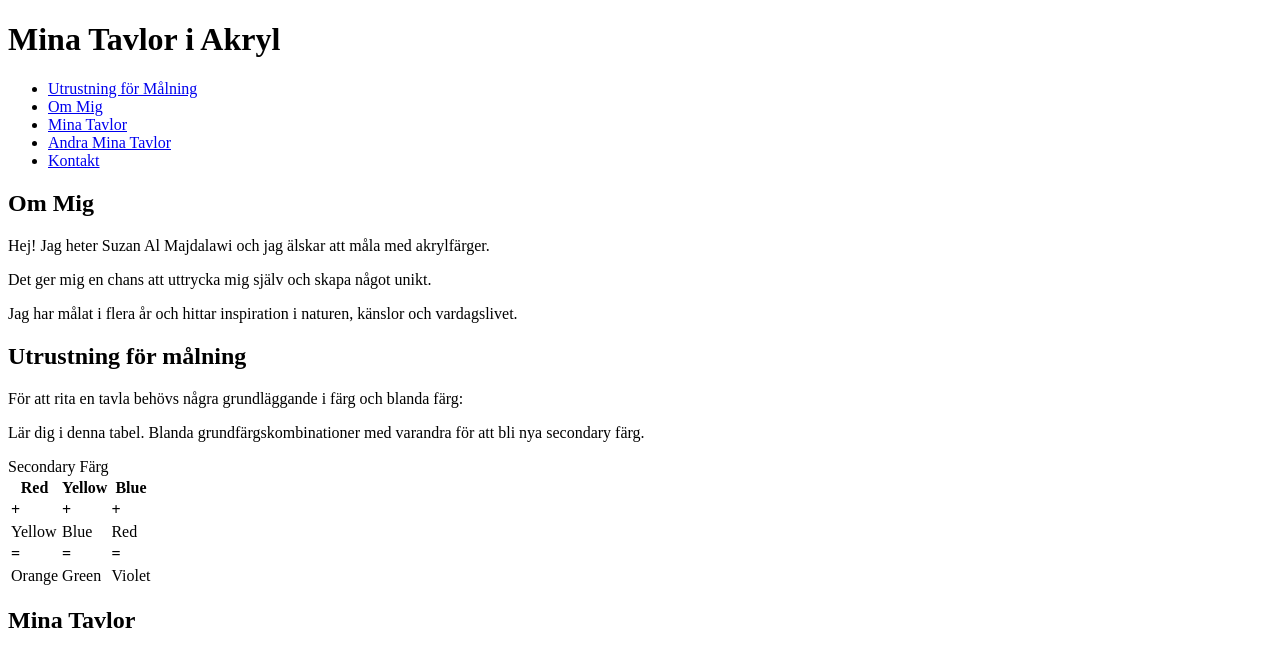
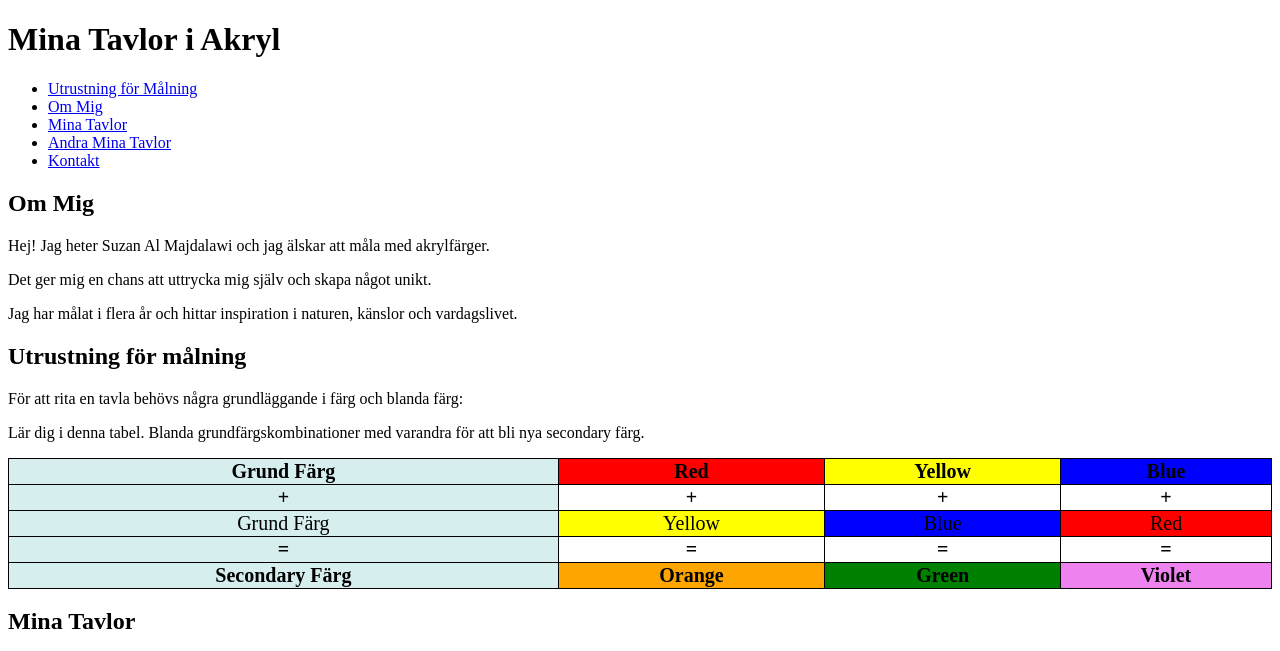
Before and after one commit to Sai24020/Min-Hobby-sida, a plain HTML site: page My-hobby/index.html in a window 1280 px wide. Shown: the top 651 px of the page. Drawn offline with Linux system fonts and the light colour scheme.

Commit message:
Några tillägg till koden och använd "style" för att ändra färgerna på tabellceller

```diff
--- a/My-hobby/index.html
+++ b/My-hobby/index.html
@@ -6,7 +6,15 @@
     <meta name="description" content="En hemsida om min hobby att måla tavlor i akryl.">
 
     <title>Mina Tavlor i Akryl</title>
-
+<style>
+    table, th, td {
+        border: 1px solid black;
+        border-collapse: collapse;
+        text-align: center;
+        font-size: 20px;
+        color: rgb(0, 0, 0 / 2.0);
+    }
+</style>
 </head>
 
 <body>
@@ -38,32 +46,44 @@
         <p>Lär dig i denna tabel. Blanda grundfärgskombinationer med varandra för att bli nya secondary färg.</p>
 
     <div class="utrustning-table">
-            <table>
-            <theader> Secondary Färg </theader>
+        <!--Några tillägg till koden och använd "style" för att ändra färgerna på tabellceller-->
+        <table style="width: 100%;">
+            <colgroup>
+                <col span="1" style="background-color: #D6EEEE;">
+                <col span="1" style="background-color: orange;">
+                <col span="1" style="background-color: green;">
+                <col span="1" style="background-color: violet;">
+            </colgroup>
+
             <tr>
-                <th> Red </th>
-                <th>  Yellow </th>
-                <th> Blue </th>
+                <th> Grund Färg </th>
+                <th style="background-color: red;"> Red </th>
+                <th style="background-color: yellow;">  Yellow </th>
+                <th style="background-color: blue;"> Blue </th>
             </tr>
             <tr>
                 <td> <strong> + </strong> </td>
-                <td> <strong> + </strong> </td>
-                <td> <strong> + </strong> </td>
+                <td style="background-color: white;"> <strong> + </strong> </td>
+                <td style="background-color: white;"> <strong> + </strong> </td>
+                <td style="background-color: white;"> <strong> + </strong> </td>
             </tr>
             <tr>
-                <td> Yellow </td>
-                <td> Blue </td>
-                <td> Red </td>
+                <td> Grund Färg </td>
+                <td style="background-color: yellow;"> Yellow </td>
+                <td style="background-color: blue;"> Blue </td>
+                <td style="background-color: red;"> Red </td>
             </tr>
             <tr>
                 <td> <strong> = </strong> </td>
-                <td> <strong> = </strong> </td>
-                <td> <strong> = </strong> </td>
+                <td style="background-color: white;"> <strong> = </strong> </td>
+                <td style="background-color: white;"> <strong> = </strong> </td>
+                <td style="background-color: white;"> <strong> = </strong> </td>
             </tr>
             <tr>
-                <td> Orange </td>
-                <td> Green </td>
-                <td> Violet </td>
+                <th> Secondary Färg </th>
+                <th> Orange </th>
+                <th> Green </th>
+                <th> Violet </th>
             </tr>
         </table>
     </div>
@@ -85,8 +105,7 @@
         <h3>Höstglöd</h3>
         <figure>
             <img src="hostglod.jpg" alt="En abstrakt målning som fångar höstens färgpalett" width="300">
-            <figcaption>Höstglöd - "Lugna vågor i varm höst" i storlek 50*70 cm.
-.</figcaption>
+            <figcaption>Höstglöd - "Lugna vågor i varm höst" i storlek 50*70 cm.</figcaption>
         </figure>
         <p>En varm och intensiv tavla som fångar höstens färgpalett.</p>
         <p>En abstrakt målning inspirerad av havets vågor och stillhet.</p>
@@ -129,11 +148,11 @@
                 <p>Padlet: <a href="https://padlet.com/" target="_blank"> Padlet </a></p>
             </address>
     </section>
+
 </main>
 
     <!-- Footer ..För enkel navigering mellan h2 titlar -->
     <footer>
-        <ul>
         <a href="#mina-tavlor"> &spades; Mina Tavlor  </a> - <a href="#andra-mina-tavlor"> &clubs; Andra Mina Tavlor </a> - <a href="#om-mig"> &diams; OM MIG </a> - &hearts;
         <p>&copy; Nov 2024 Suzans Tavlor i Akryl. Alla rättigheter förbehållna.</p>
     </footer>
```
Lines whose indentation alone changed are shown as unchanged.
